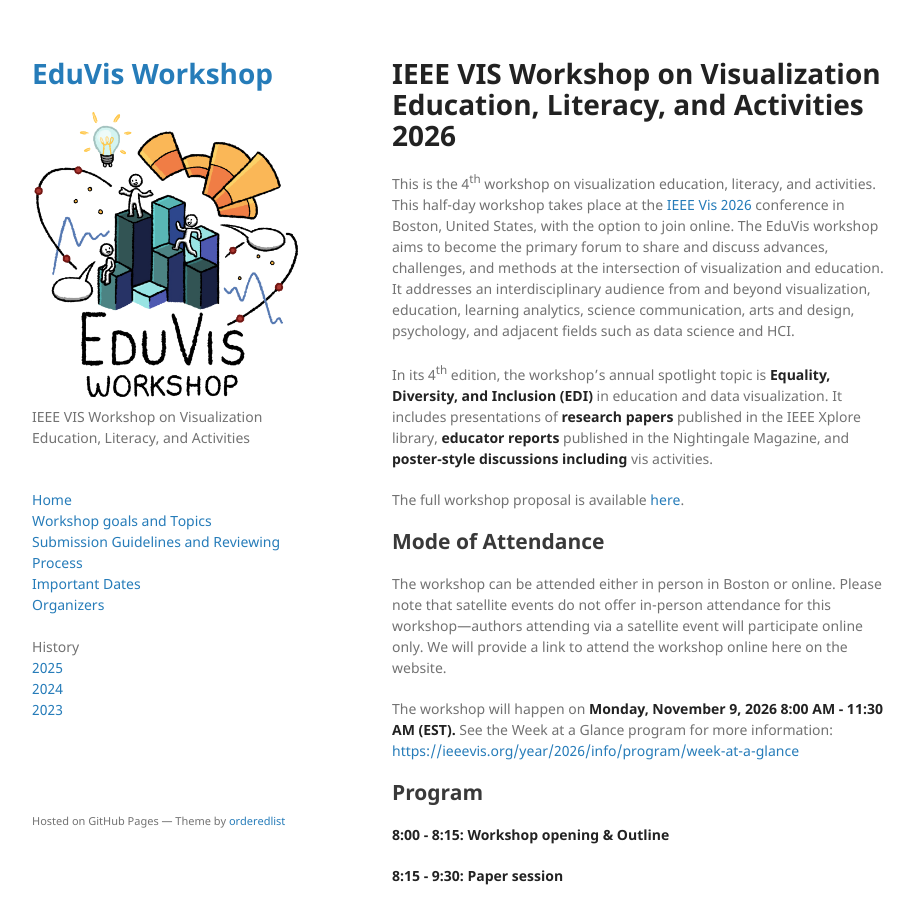
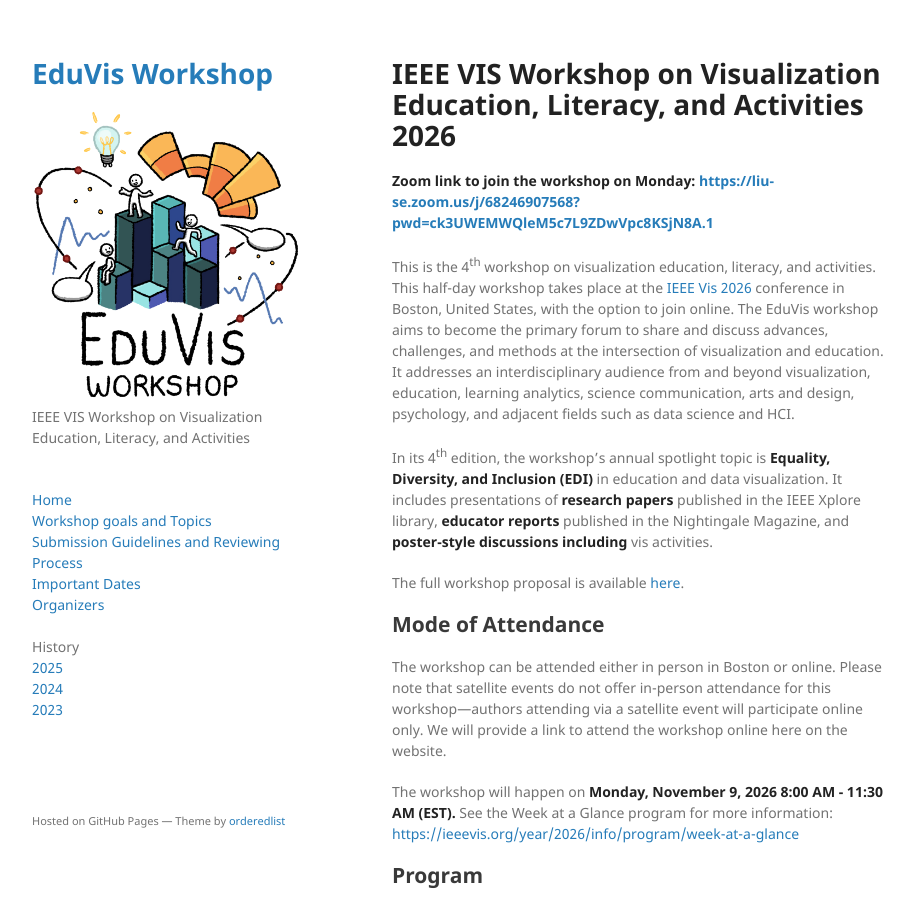
Before and after one commit to ieee-eduvis/ieee-eduvis.github.io, a Jekyll site: the page built from index.md, in a window 1280 px wide and 900 px high. Shown: the whole window, without its empty margins (178-1092 px from the left). Built offline with Jekyll 4.4.1, drawn with Linux system fonts in a browser that asks for light colours; some of the changed lines change nothing that is shown.

Commit message:
add zoom link and chair for edu report

```diff
--- a/index.md
+++ b/index.md
@@ -3,6 +3,8 @@
 ---
 
 # IEEE VIS Workshop on Visualization Education, Literacy, and Activities 2026
+
+**Zoom link to join the workshop on Monday: <https://liu-se.zoom.us/j/68246907568?pwd=ck3UWEMWQleM5c7L9ZDwVpc8KSjN8A.1>**
 
 This is the 4<sup>th</sup> workshop on visualization education, literacy, and activities. This half-day workshop takes place at the [IEEE Vis 2026](https://ieeevis.org/year/2026/welcome) conference in Boston, United States, with the option to join online.
 The EduVis workshop aims to become the primary forum to share and discuss advances, challenges, and methods at the intersection of visualization and education. It addresses an interdisciplinary audience from and beyond visualization, education, learning analytics, science communication, arts and design, psychology, and adjacent fields such as data science and HCI.
@@ -53,7 +55,7 @@
 
 **09:30 - 10:00: Morning coffee break**<br>
 
-**10:00 - 10:30: Educator reports**<br>
+**10:00 - 10:30: Educator reports** (Chair: Xian Xu)<br>
 
 *3 mins presentations followed by 10 mins joint Q&A.*
 
```
